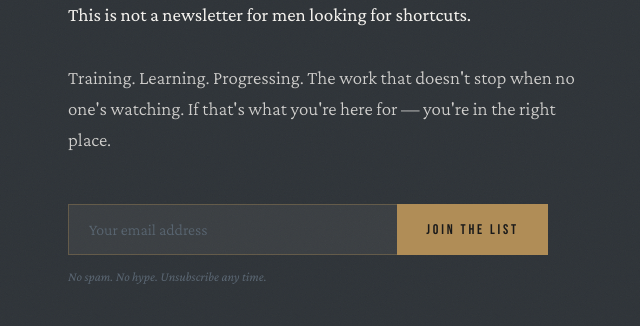
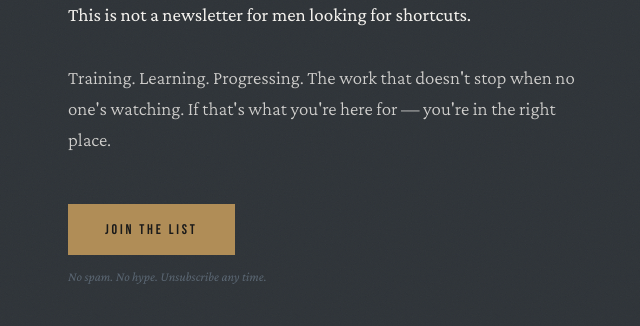
Before and after one commit to curtispollard/curtispollard.github.io, a plain HTML site: page index.html in a window 1280 px wide. Shown: the part 474-800 px from the top of the page, without its empty margins (264-904 px from the left). Drawn offline with nearby package versions, Linux system fonts and the light colour scheme.

Commit message:
Update index.html

```diff
--- a/index.html
+++ b/index.html
@@ -140,48 +140,21 @@
     animation-delay: 0.8s;
   }
 
-  .form-row {
-    display: flex;
-    gap: 0;
-    max-width: 480px;
-  }
-
-  input[type="email"] {
-    flex: 1;
-    background: rgba(244, 242, 238, 0.06);
-    border: 1px solid rgba(176, 141, 87, 0.35);
-    border-right: none;
-    color: var(--paper);
-    font-family: 'Crimson Pro', Georgia, serif;
-    font-size: 16px;
-    font-weight: 300;
-    padding: 16px 20px;
-    outline: none;
-    transition: border-color 0.2s ease, background 0.2s ease;
-    -webkit-appearance: none;
-  }
-
-  input[type="email"]::placeholder { color: var(--steel); }
-
-  input[type="email"]:focus {
-    border-color: var(--bronze);
-    background: rgba(244, 242, 238, 0.09);
-  }
-
-  button[type="submit"] {
+  .join-btn {
+    display: inline-block;
     background: var(--bronze);
     color: var(--ink);
     border: 1px solid var(--bronze);
     font-family: 'Bebas Neue', sans-serif;
     font-size: 14px;
     letter-spacing: 0.2em;
-    padding: 16px 28px;
+    padding: 16px 36px;
     cursor: pointer;
+    text-decoration: none;
     transition: background 0.2s ease, color 0.2s ease;
-    white-space: nowrap;
   }
 
-  button[type="submit"]:hover {
+  .join-btn:hover {
     background: transparent;
     color: var(--bronze);
   }
@@ -305,10 +278,7 @@
     </p>
 
     <div class="form-wrapper">
-      <form class="form-row" onsubmit="window.location.href='https://curtis-pollard.kit.com/jointhelist'; return false;">
-        <input type="email" placeholder="Your email address" required autocomplete="email">
-        <button type="submit">JOIN THE LIST</button>
-      </form>
+      <a href="https://curtis-pollard.kit.com/jointhelist" class="join-btn">JOIN THE LIST</a>
       <p class="form-note">No spam. No hype. Unsubscribe any time.</p>
     </div>
 
```
